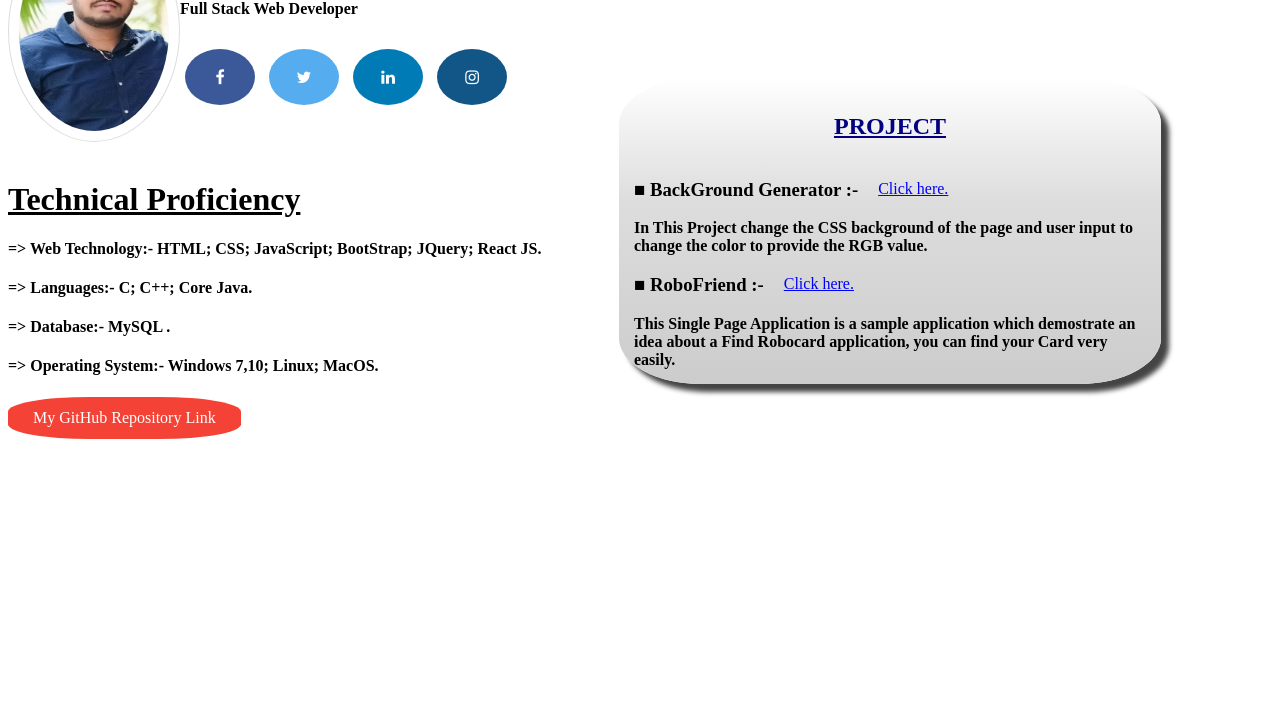
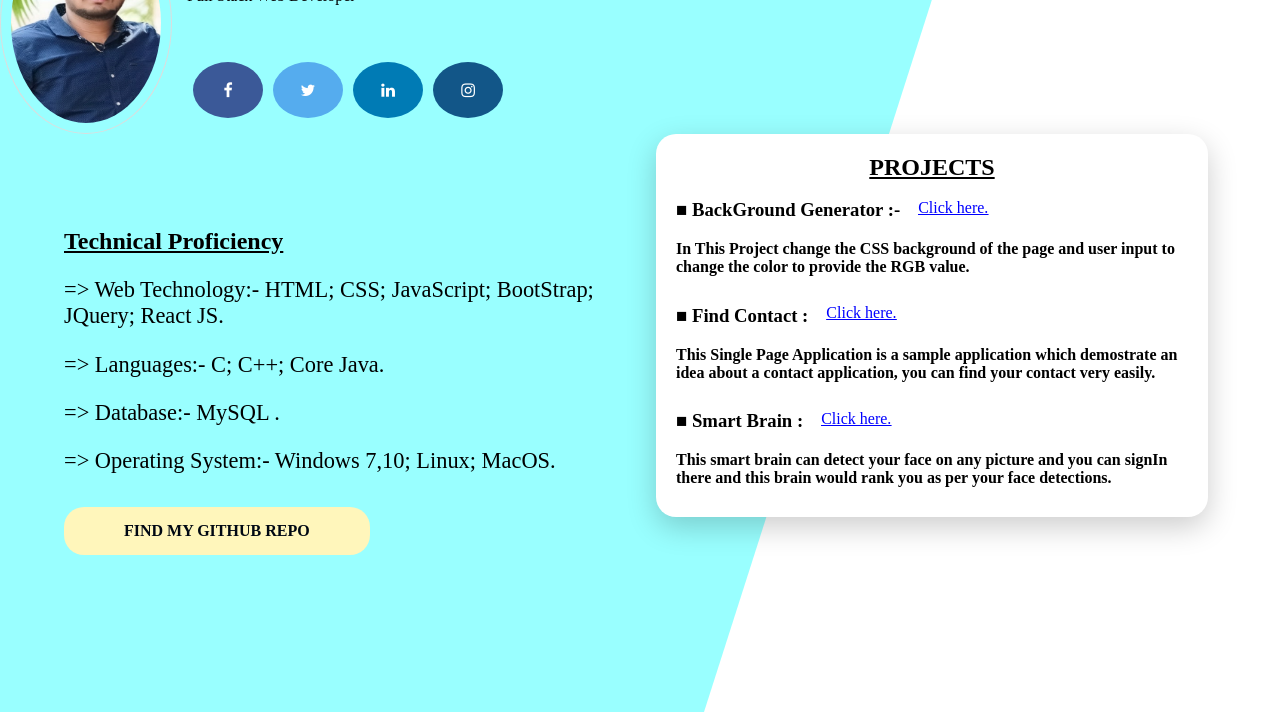
Before and after one commit to rushisonawane777/My-Profile, a plain HTML site: page index.html in a window 1280 px wide. Shown: the part 88-800 px from the top of the page. Drawn offline with Linux system fonts and the light colour scheme.

Commit message:
My first File

```diff
--- a/index.html
+++ b/index.html
@@ -1,60 +1,111 @@
 <!DOCTYPE html>
-<html>
+<html lang="en">
 <head>
+	<meta charset="UTF-8">
+	<meta name="viewport" content="width=device-width, initial-scale=1.0">
+	<meta http-equiv="X-UA-Compatible" content="ie=edge">
+	<link rel="stylesheet"  href="pro.css">
 	<title>Rushi Profile</title>
 	<link rel="stylesheet" type="text/css" href="pro.css">
     <link rel="stylesheet" href="https://cdnjs.cloudflare.com/ajax/libs/font-awesome/4.7.0/css/font-awesome.min.css">
-
 </head>
-
 <body>
+	<div id="bg"></div>
+	<header>
 		<div style="display:flex">
-			<img alt="pic" src="mypic1.jpg"
+			<img alt="pic" src="
+			   mypic1.jpg"
 			   style="border-radius: 50%;
                width: 150px;
                height: 200px;
                padding:10px;
                border:0.25px solid #ddd;
-               cursor: pointer;" />
-			<div class="cl">
+               cursor: pointer;"
+			/>
 			<div>
+				<div id='new'>
 				  <h1>RUSHIKESH PRAKASH SONAWANE</h1>
-				  <h4>Full Stack Web Developer</h4>
+				  <p>Full Stack Web Developer</p>
 			   </div>
-            <a href="https://www.facebook.com/rushikesh.sonawane.75" class="fa fa-facebook"></a>
+			   <span style="padding: 1rem;" >
+				  <a href="#" class="fa fa-facebook"></a>
 						<a href="#" class="fa fa-twitter"></a>
 						<a href="#" class="fa fa-linkedin"></a>
 						<a href="https://www.instagram.com/invites/contact/?i=1uq187k2n9i4m&utm_content=1h4nzhy" class="fa fa-instagram"></a>
+			   </span>
             </div>
 		</div>
-        <div class="respo">
-  <div class="shadowbox" style="padding: 15px;">
-    <h2 style="text-align: center;color: navy;"><u>PROJECT</u></h2>
+	</header>
+	<main>
+		<section id='card'>
+			<ul>
+				<li>
+					<span>
+						<h1 style="text-decoration: underline;
+						    text-align: center;padding: 0px;
+						    margin: 0 auto;">PROJECTS
+						</h1>
 						<div style="display:flex">
-  <h3>&#9632; BackGround Generator :-</h3>
-  <a style="color: blue; padding:20px;" href="https://rushisonawane777.github.io/Background-generator/">
-                Click here.
+
+						    <div style="display: flex;text-align:center; ">
+							     <h3>&#9632; BackGround Generator :- </h3>
+							     <a style="color: blue; padding:18px;"
+							         target="_blank"
+							         href="https://rushisonawane777.github.io/Background-generator/">
+								     <u>Click here.</u>
 							     </a>
 						    </div>
-                  <strong>In This Project change the CSS background of the page and user input to change the color to provide the RGB value. </strong>
+					    </div>
+					</span>
+					<strong>In This Project change the CSS background of the page and user input to change the color to provide the RGB value.
+					</strong>
+				</li>
+
+				<li>
+					<span>
 						<div style="display:flex">
-  <h3>&#9632; RoboFriend :-</h3>
-  <a style="color: blue; padding:20px;" href="https://rushisonawane777.github.io/Search/">
-                Click here.
+						     <div style="display: flex;text-align:center; ">
+							     <h3> &#9632; Find Contact : </h3>
+							     <a style="color: blue; padding:18px;"
+							         target="_blank"
+							         href="https://rushisonawane777.github.io/Search/">
+								    <u>Click here.</u>
 							     </a>
 						    </div>
-                  <strong>This Single Page Application is a sample application which demostrate an idea about a Find Robocard application, you can find your Card very easily. </strong>
-
-
 					    </div>
-
-      <div class="prof">
-        <h1><u>Technical Proficiency</u></h1>
-        <h4>=> Web Technology:- HTML; CSS; JavaScript; BootStrap; JQuery; React JS.</h4>
-        <h4>=> Languages:-  C; C++; Core Java.</h4>
-        <h4>=> Database:- MySQL .</h4>
-        <h4>=> Operating System:- Windows 7,10; Linux; MacOS.</h4>
-        <a id="bt" href="https://github.com/rushisonawane777?tab=repositories"> My GitHub Repository Link </a>
+					</span>
+					<strong>This Single Page Application is a sample application which demostrate an idea about a contact application, you can find your contact very easily.</u>
+					</strong>
+				</li>
+				<li>
+					<span>
+						<div style="display:flex">
+						     <div style="display: flex;text-align:center; ">
+							     <h3> &#9632; Smart Brain : </h3>
+							     <a style="color: blue; padding:18px;"
+							         target="_blank"
+							         href="">
+								    <u>Click here.</u>
+							     </a>
 						    </div>
 					    </div>
+					</span>
+					<strong>This smart brain can detect your face on any picture and you can signIn there and this brain would rank you as per your face detections.
+					</strong>
+				</li>
+			</ul>
+		</section>
+		<section id='primary'>
+			<div>
+				<h2><u>Technical Proficiency</u></h2>
+				<p>=> Web Technology:- HTML; CSS; JavaScript; BootStrap; JQuery; React JS.</p>
+				<p>=> Languages:-  C; C++; Core Java.</p>
+				<p>=> Database:- MySQL .</p>
+				<p>=> Operating System:- Windows 7,10; Linux; MacOS.</p>
+			</div>
+			<a href="https://github.com/rushisonawane777?tab=repositories" target="_blank">Find My GitHub Repo</a>
+		</section>
+	</main>
+
 </body>
+</html>
--- a/pro.css
+++ b/pro.css
@@ -1,25 +1,117 @@
-body
-{
+body, html {
+  height: 100%;
+}
 
-font:"raleway",san-senif;
-color:rgba(0,0,0,5);
-
-
-}
-  body #all {
-
-
+body {
+  font-family: 'Montserrat';
+  margin: 0; }
+  body #bg {
+    clip-path: polygon(0 0, 100% 0, 100% 82%, 45% 100%, 0 100%);
+    background-color: #99FFFF;
     width: 100%;
     height: 100%;
     position: absolute;
-    z-index: -1; }
+    z-index: -1;
+  }
+    @media (min-width: 840px) {
+      body #bg {
+        clip-path: polygon(0 0, 75% 0, 55% 100%, 0% 100%); } }
+  body header h1 {
+
+    text-decoration: none;
+    padding: 15px;
+    display: block;
+    text-transform: uppercase; }
+
+  body header a {
+    display: inline-block;
+    padding: 0.2rem; }
+
+  body header p {
+    padding: 15px;
+    margin-top: -50px;
+     }
+
+  @media (min-width: 840px) {
+    body header span {
+      display: flex;
+      margin-left: auto; } }
+
+@media (min-width: 840px) {
+  main {
+    display: grid;
+    grid-template-columns: 50%;
+    grid-template-areas: "primary card"; } }
+
+main section#card {
+  background: #fff;
+  padding: 20px;
+  margin: 1em auto;
+  border-radius: 20px;
+  box-shadow: 0 10px 30px rgba(0, 0, 0, 0.2);
+  width: 80%; }
+
+  @media (min-width: 840px) {
+    main section#card {
+      grid-area: card;
+      height: fit-content;
+      align-self: center;
+      margin: 1em;
+      margin-top: -2rem; } }
+
+  main section#card ul {
+    list-style-type: none;
+    margin: 0;
+    padding: 0; }
+    main section#card ul li {
+      margin-bottom: 10px;
+      display: wrap; }
 
 
-#cl{
-color: gray;
-width: 20px;
-height: 10px;
-}
+main section#primary {
+  color: black;
+  padding: 0px;
+  text-align: center; }
+
+  @media (min-width: 840px) {
+    main section#primary {
+      grid-area: primary;
+      text-align: left;
+      margin: 4em 0 0 4em;
+      color: black; } }
+
+  main section#primary h1 {
+    font-size: 3em;
+    margin-top: -30px;
+    text-transform: uppercase; }
+
+    @media (min-width: 840px) {
+      main section#primary h1 {
+        width: 30%;
+        font-size: 4em;
+        line-height: .9em; } }
+
+
+  main section#primary p {
+    font-size: 1.4em; }
+
+  main section#primary a {
+    color: #000813;
+    border-radius: 20px;
+    text-decoration: none;
+    text-transform: uppercase;
+    font-weight: bold;
+    background-color: #FFF6BB;
+    display: block;
+    text-align: center;
+    margin: 10px auto 0 auto;
+    padding: 15px; }
+
+    @media (min-width: 840px) {
+      main section#primary a {
+        display: inline-block;
+        padding: 15px 60px; } }
+
 .fa {
   padding: 20px;
   font-size: 30px;
@@ -48,53 +140,3 @@ height: 10px;
   background: #125688;
   color: white;
 }
-#bt{
-  background-color: #f44336;
-  color: white;
-  padding: 12px 25px;
-  text-align: center;
-  text-decoration: none;
-  display: inline-block;
-  border-radius: 35%;
-}
-.respo:after {
-  content: "";
-  display: table;
-  clear:right;
-}
-
-.prof {
-  float:left;
-   color: black;
-   margin-right:20px;
-   width:34em;
-   }
- @media screen and (max-width: 400px) {
-  .prof {
-    float: none;
-    margin-right:0;
-    width:auto;
-  }
-}
-
-.shadowbox {
-  position:relative;
-  top: 80px;
-  left: 250px;
-  color: black;
-  padding: 20px;
-  margin: -9em auto;
-  border-radius: 15%;
-  box-shadow: 8px 8px 5px #444;
-  background-image: linear-gradient(180deg, #fff, #ddd 40%, #ccc);
-  width: 32em;
-  overflow:hidden;
-}
-
-@media screen and (max-width: 400px) {
-  .shadowbox {
-    float: none;
-    margin-right:0;
-    width:auto;
-  }
-}
```
Lines whose indentation alone changed are shown as unchanged.
